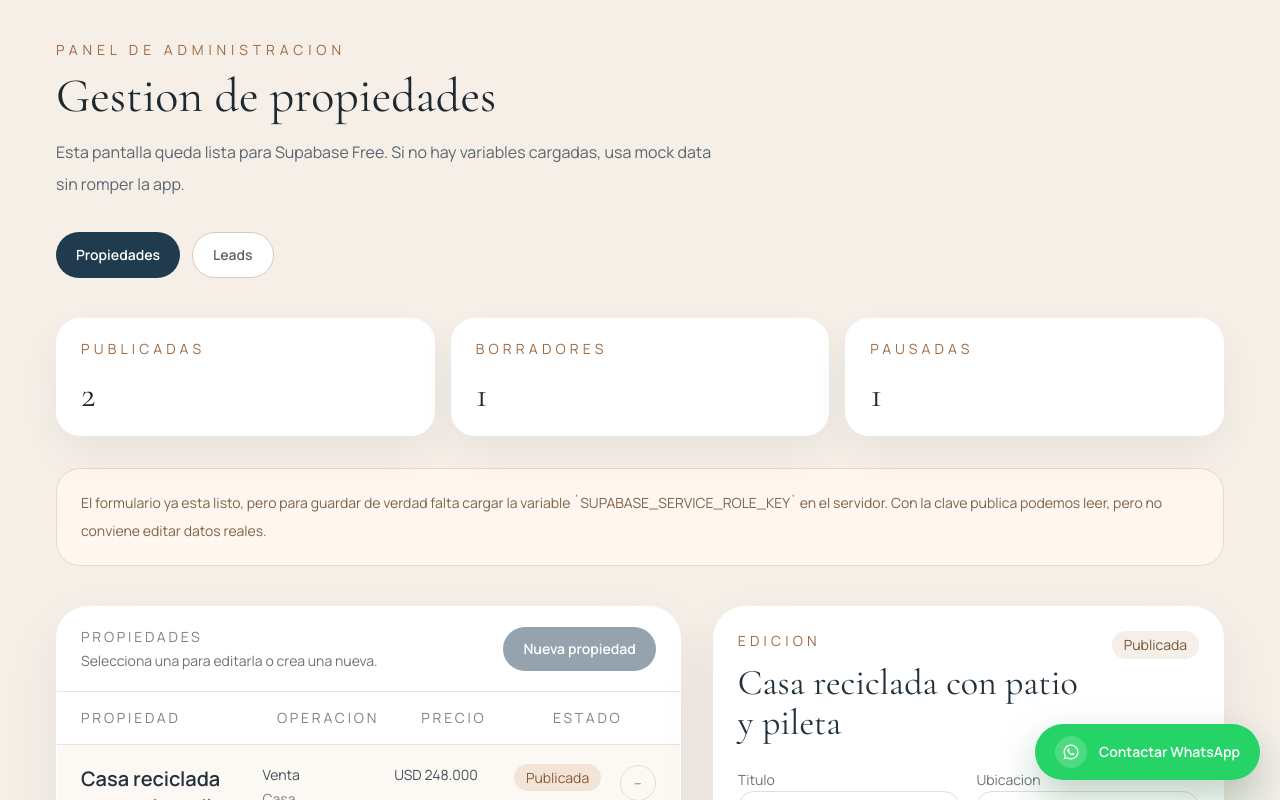
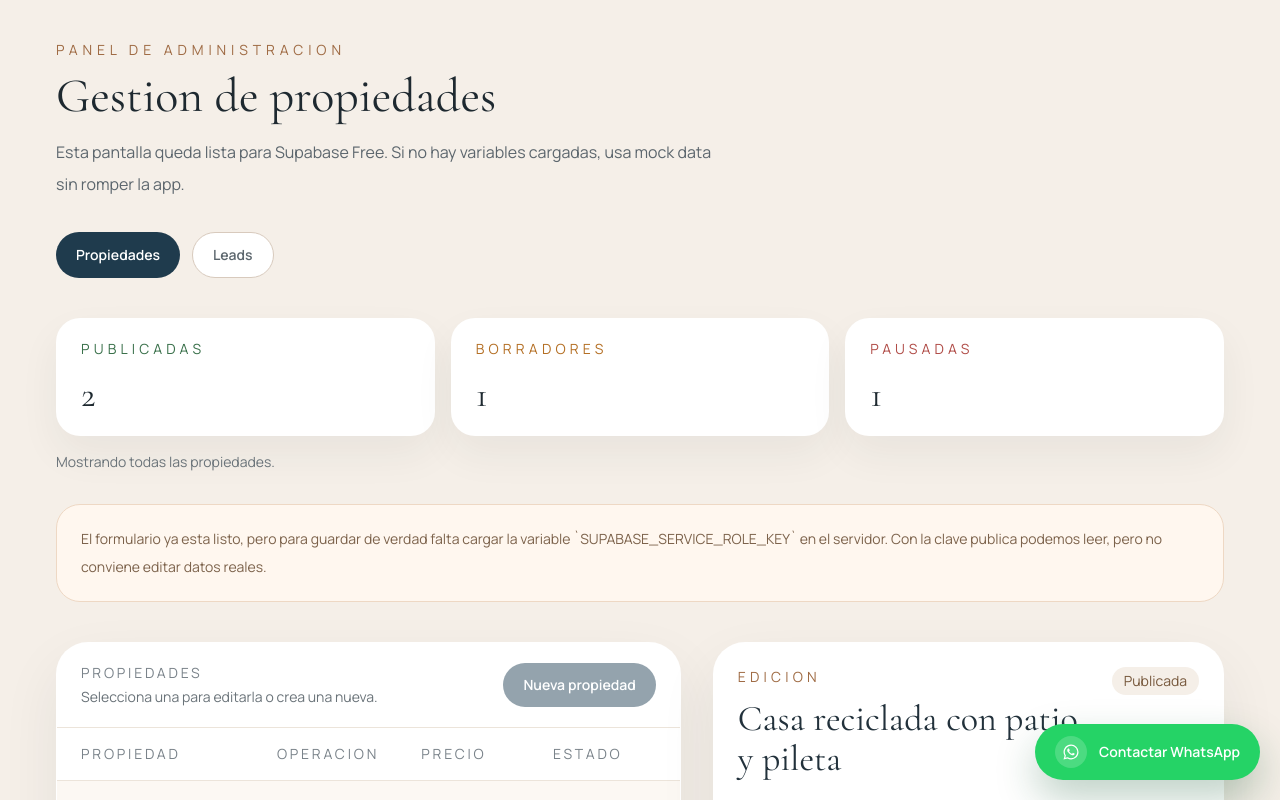
Before and after one commit to fedemestres46-afk/inmobiliariamestres, a Next.js app: page /admin in a window 1280 px wide. Shown: the top 800 px of the page. Built offline with nearby package versions, Linux system fonts and the light colour scheme; no server answers; the database is empty.

Commit message:
Add admin status filters for properties

```diff
--- a/src/components/admin-properties-manager.tsx
+++ b/src/components/admin-properties-manager.tsx
@@ -78,6 +78,7 @@ export function AdminPropertiesManager({
 }: Props) {
   const [properties, setProperties] = useState(initialProperties);
   const [selectedId, setSelectedId] = useState(initialProperties[0]?.id ?? "");
+  const [statusFilter, setStatusFilter] = useState<PropertyStatus | "Todas">("Todas");
   const [saveState, setSaveState] = useState<SaveState>({
     type: "idle",
     message: "",
@@ -87,9 +88,6 @@ export function AdminPropertiesManager({
   const [deletingImageUrl, setDeletingImageUrl] = useState<string | null>(null);
   const [deletingPropertyId, setDeletingPropertyId] = useState<string | null>(null);
   const fileInputRef = useRef<HTMLInputElement>(null);
-
-  const selectedProperty =
-    properties.find((property) => property.id === selectedId) ?? properties[0];
 
   const totals = useMemo(
     () => ({
@@ -102,6 +100,18 @@ export function AdminPropertiesManager({
     }),
     [properties],
   );
+
+  const filteredProperties = useMemo(() => {
+    if (statusFilter === "Todas") {
+      return properties;
+    }
+
+    return properties.filter((property) => property.status === statusFilter);
+  }, [properties, statusFilter]);
+
+  const selectedProperty =
+    filteredProperties.find((property) => property.id === selectedId) ??
+    filteredProperties[0];
 
   async function handleSubmit(formData: FormData) {
     if (!selectedProperty) {
@@ -343,26 +353,76 @@ export function AdminPropertiesManager({
   }
 
   const hasProperties = properties.length > 0;
+  const hasFilteredProperties = filteredProperties.length > 0;
 
   return (
     <>
       <section className="mt-10 grid gap-4 md:grid-cols-3">
         {[
-          { label: "Publicadas", value: totals.published },
-          { label: "Borradores", value: totals.drafts },
-          { label: "Pausadas", value: totals.paused },
+          {
+            label: "Publicadas",
+            value: totals.published,
+            status: "Publicada" as PropertyStatus,
+            accent: "text-[#39704a]",
+            border: "border-[#cfe6d6]",
+            bg: "bg-[#f3fbf5]",
+          },
+          {
+            label: "Borradores",
+            value: totals.drafts,
+            status: "Borrador" as PropertyStatus,
+            accent: "text-[#b46f24]",
+            border: "border-[#edd8b8]",
+            bg: "bg-[#fff8ef]",
+          },
+          {
+            label: "Pausadas",
+            value: totals.paused,
+            status: "Pausada" as PropertyStatus,
+            accent: "text-[#b04c47]",
+            border: "border-[#ebcbc8]",
+            bg: "bg-[#fff4f3]",
+          },
         ].map((item) => (
-          <article
+          <button
             key={item.label}
-            className="rounded-[1.5rem] border border-white/80 bg-white px-6 py-5 shadow-[0_18px_40px_rgba(35,43,50,0.06)]"
+            type="button"
+            onClick={() => {
+              setStatusFilter((current) =>
+                current === item.status ? "Todas" : item.status,
+              );
+              setSaveState({ type: "idle", message: "" });
+            }}
+            className={`rounded-[1.5rem] border px-6 py-5 text-left shadow-[0_18px_40px_rgba(35,43,50,0.06)] transition ${
+              statusFilter === item.status
+                ? `${item.border} ${item.bg}`
+                : "border-white/80 bg-white hover:bg-[#faf6f0]"
+            }`}
           >
-            <p className="text-sm uppercase tracking-[0.3em] text-[#9f6b44]">
+            <p className={`text-sm uppercase tracking-[0.3em] ${item.accent}`}>
               {item.label}
             </p>
             <p className="mt-4 font-serif-display text-4xl">{item.value}</p>
-          </article>
+          </button>
         ))}
       </section>
+
+      <div className="mt-4 flex items-center justify-between gap-4 text-sm text-[#6a7379]">
+        <p>
+          {statusFilter === "Todas"
+            ? "Mostrando todas las propiedades."
+            : `Filtrando: ${statusFilter.toLowerCase()}.`}
+        </p>
+        {statusFilter !== "Todas" ? (
+          <button
+            type="button"
+            onClick={() => setStatusFilter("Todas")}
+            className="rounded-full border border-[#d7c7b6] px-4 py-2 text-[#5c666d] transition hover:bg-[#f7efe5]"
+          >
+            Ver todas
+          </button>
+        ) : null}
+      </div>
 
       {!canPersist ? (
         <section className="mt-8 rounded-[1.5rem] border border-[#eed8c4] bg-[#fff7ef] px-6 py-5 text-sm leading-7 text-[#7c624b]">
@@ -401,7 +461,7 @@ export function AdminPropertiesManager({
           </div>
 
           <div className="divide-y divide-[#ece4da]">
-            {properties.map((property) => (
+            {filteredProperties.map((property) => (
               <div
                 key={property.id}
                 className={`grid grid-cols-1 gap-3 px-6 py-5 transition md:grid-cols-[minmax(0,1.4fr)_minmax(0,1fr)_minmax(0,0.9fr)_minmax(0,0.8fr)_auto] md:items-start ${
@@ -453,6 +513,11 @@ export function AdminPropertiesManager({
             {!hasProperties ? (
               <div className="px-6 py-8 text-sm text-[#6a7379]">
                 Aun no hay propiedades. Crea una nueva desde este panel.
+              </div>
+            ) : null}
+            {hasProperties && !hasFilteredProperties ? (
+              <div className="px-6 py-8 text-sm text-[#6a7379]">
+                No hay propiedades en esta seccion todavia.
               </div>
             ) : null}
           </div>
```
